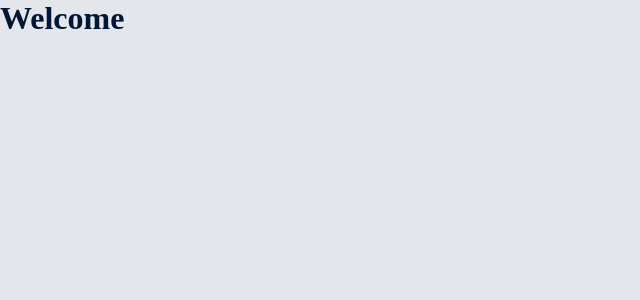
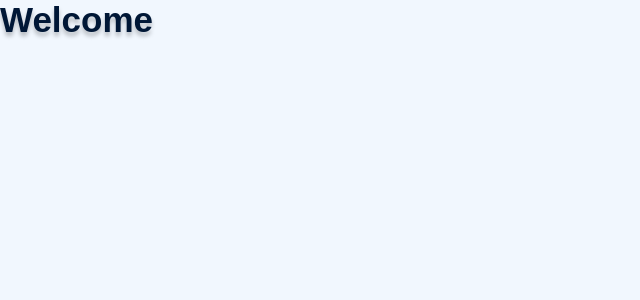
Before and after one commit to hyfi06/HALAH-Laboratories-Platform, a Next.js app: page / in a window 1280 px wide. Shown: the top 300 px of the page, without its empty margins (0-640 px from the left). Built offline with nearby package versions, Linux system fonts and the light colour scheme; a web font is replaced by a local one.

Commit message:
[ADD] Setup global styles

```diff
--- a/src/assets/styles/main.scss
+++ b/src/assets/styles/main.scss
@@ -6,6 +6,35 @@
 }
 
 body {
-  background-color: $back-grey_color;
+  background-color: $back-blue_color;
+  font-size: $text_size;
+  font-family: $text_font;
   color: $black_color;
 }
+
+h1,
+h2,
+h3 {
+  font-family: $title_font;
+  text-shadow: $shadow;
+}
+
+strong {
+  text-shadow: $shadow;
+}
+
+h1 {
+  font-size: $title_size;
+}
+
+h2 {
+  font-size: $subtitle_size;
+}
+
+h3 {
+  font-size: $topic_size;
+}
+
+small {
+  font-size: $small_size;
+}
```
